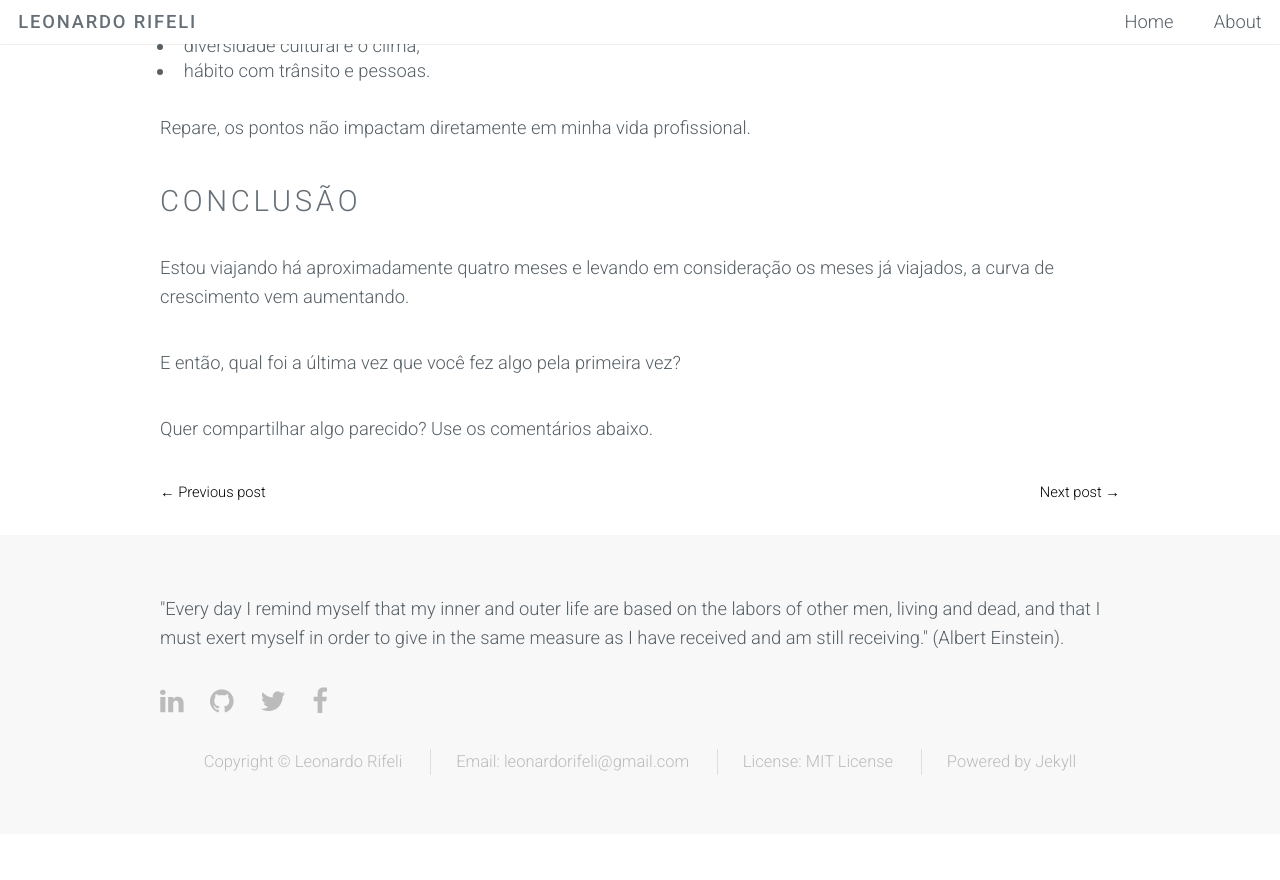
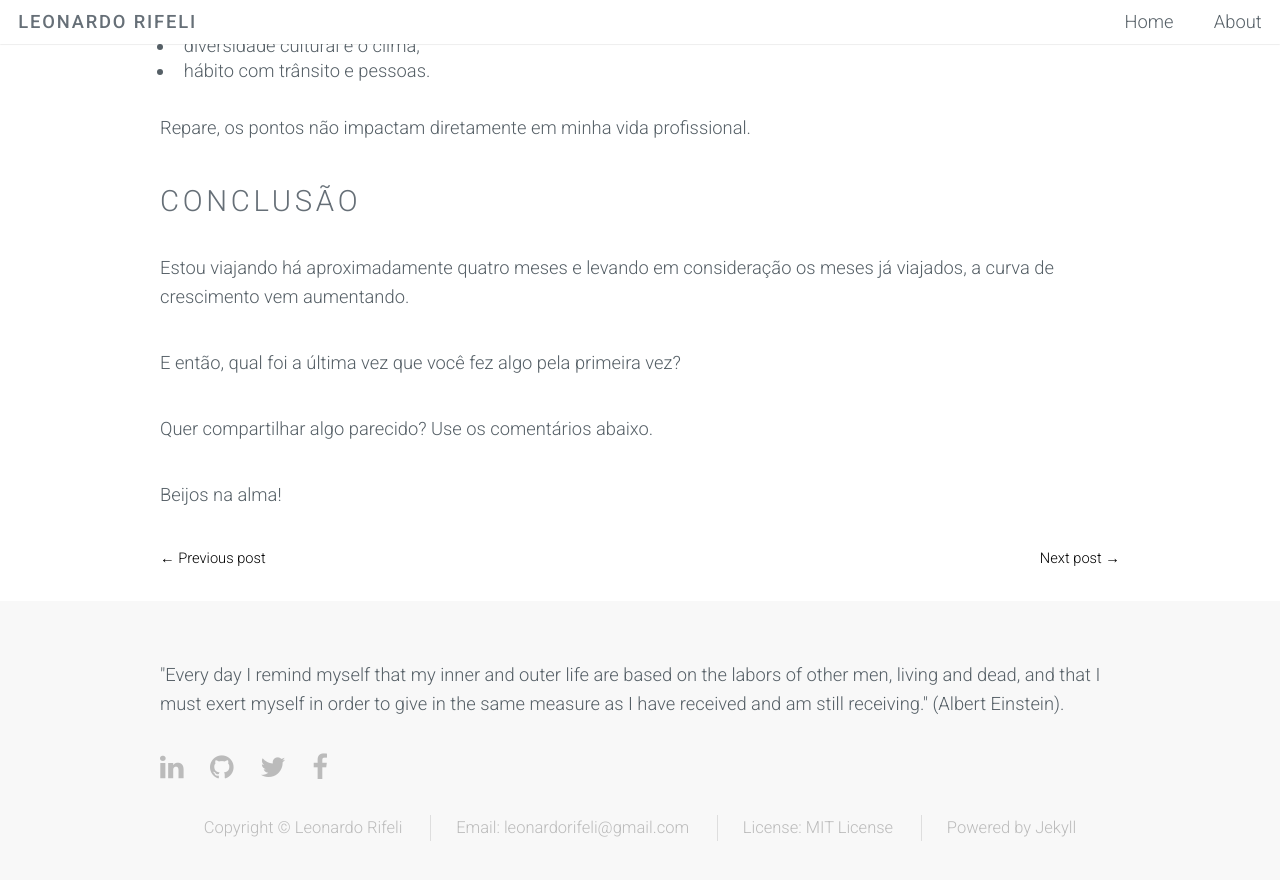
Before and after one commit to leonardorifeli/leonardorifeli-website, a Jekyll site: the page built from _posts/2016-05-02-porque-me-mudei-para-joinville.markdown, in a window 1280 px wide and 900 px high, scrolled down 1877 px. Shown: the top 880 px of the window. Built offline with Jekyll 4.4.1, drawn with Linux system fonts in a browser that asks for light colours; comment, search, counter and statistics services are not loaded; before the commit the page ends 2711 px from its top, so only the background shows below that.

Commit message:
Fixed my article

```diff
--- a/_posts/2016-05-02-porque-me-mudei-para-joinville.markdown
+++ b/_posts/2016-05-02-porque-me-mudei-para-joinville.markdown
@@ -65,3 +65,5 @@ Estou viajando há aproximadamente quatro meses e levando em consideração os m
 E então, qual foi a última vez que você fez algo pela primeira vez?
 
 Quer compartilhar algo parecido? Use os comentários abaixo.
+
+Beijos na alma!
```
